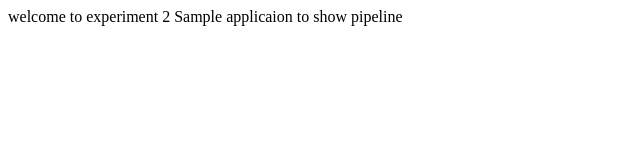
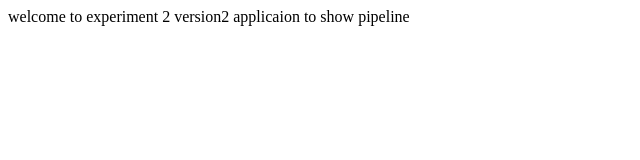
Before and after one commit to Hrishi1801/html, a plain HTML site: page index.html in a window 1280 px wide. Shown: the full height of the page, 0-640 px from the left. Drawn offline with Linux system fonts and the light colour scheme.

Commit message:
Update index.html

```diff
--- a/index.html
+++ b/index.html
@@ -1,6 +1,6 @@
 <html>
-<head>welcome to experiment 2</head>
+<head>welcome to experiment 2 version2</head>
 <body>
-Sample applicaion to show pipeline
+ applicaion to show pipeline
 </body>
 </html>
```
